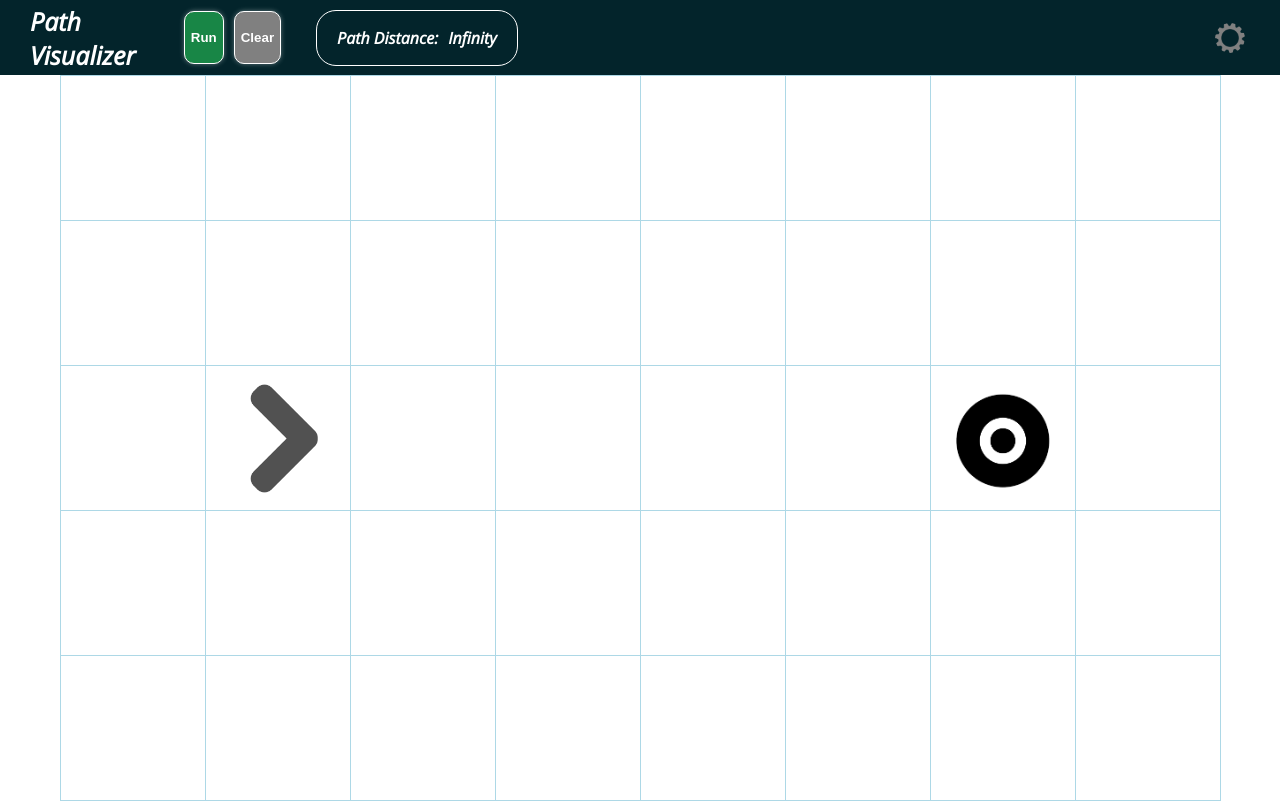
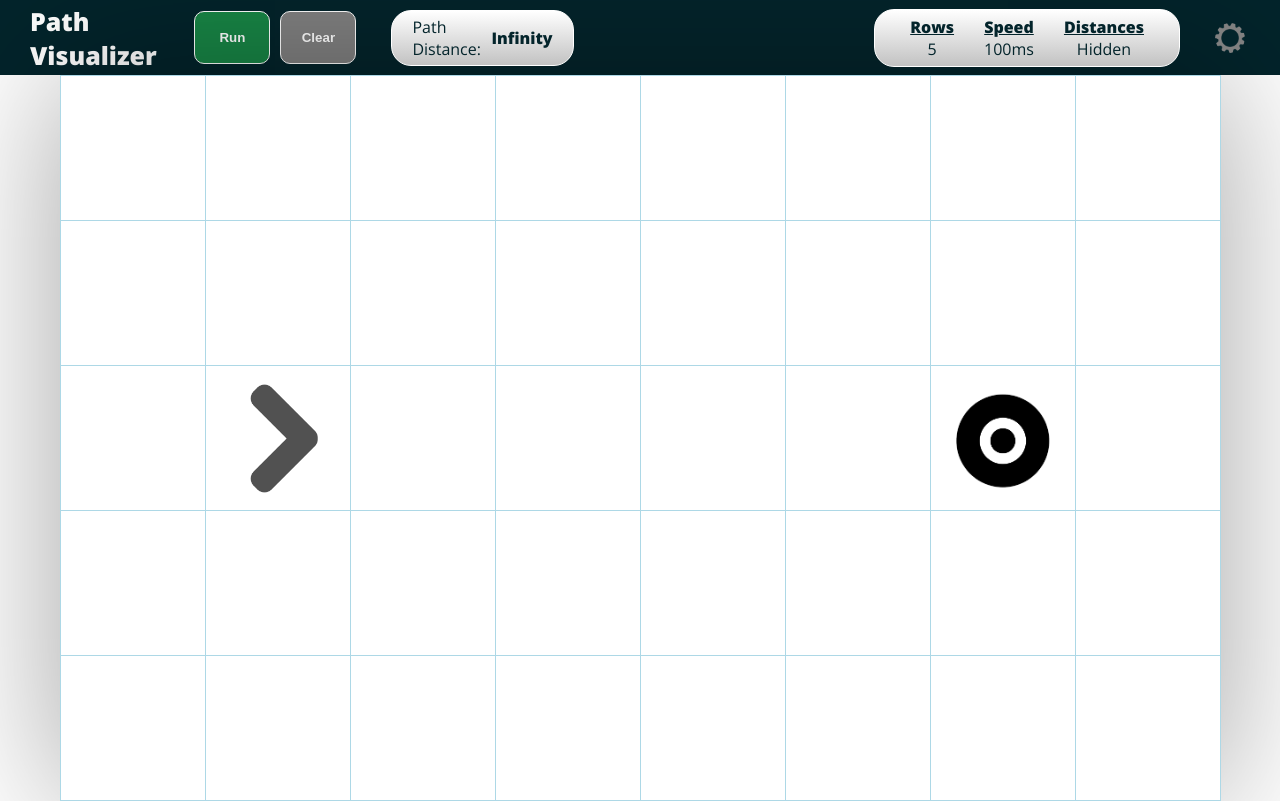
Before and after one commit to AndrewBloodworth/PathVisualizer, a React (Create React App) app: page / in a window 1280 px wide. Built offline with nearby package versions, Linux system fonts and the light colour scheme.

Commit message:
Added settings detail

```diff
--- a/src/Classes/DOMController.js
+++ b/src/Classes/DOMController.js
@@ -10,7 +10,6 @@ export class DOMController {
   }
   disableInteraction(disable) {
     this.disabled = disable;
-    console.log(this.disabled);
     //Disable Grid Table
     const cssRoot = document.querySelector(":root");
     if (disable) {
@@ -73,6 +72,11 @@ export class DOMController {
   }
   updatePathDistance(distance) {
     document.getElementById("distance").innerHTML = distance;
+  }
+  updateAlgoButton(title) {
+    document.getElementById(
+      "algo-button"
+    ).innerHTML = `<strong>${title}</strong>`;
   }
   noPathFound(id) {
     if (!this.board.isNode(id)) {
--- a/src/algorithms/Algorithm.js
+++ b/src/algorithms/Algorithm.js
@@ -101,6 +101,7 @@ export class Algorithm {
     return () => {
       this.board.dom.disableInteraction(false);
       this.board.dom.updatePathDistance(distance);
+      this.board.dom.updateAlgoButton(distance === Infinity ? "Run" : "Auto");
       return {
         distance,
         path,
--- a/src/app/index.css
+++ b/src/app/index.css
@@ -1,4 +1,4 @@
-@import url("https://fonts.googleapis.com/css2?family=Lato:ital,wght@1,300&family=Open+Sans:ital@1&display=swap");
+@import url("https://fonts.googleapis.com/css2?family=Open+Sans:wght@300;400;800&display=swap");
 :root {
   --size: 50px;
   --grid-interact: auto;
@@ -40,14 +40,13 @@ main {
   color: white;
   margin: 0 30px;
   height: 100%;
+  font-weight: 800;
 }
 .nav-title h1 {
   font-size: 25px;
   margin: auto;
 }
-button {
-  box-shadow: 0px 0px 5px rgba(255, 255, 255, 0.363);
-}
+
 .controls {
   display: flex;
   justify-content: space-between;
@@ -65,6 +64,7 @@ button {
 }
 .clear-button button {
   height: 53px;
+  width: 76px;
   text-align: center;
   color: white;
   background-color: grey;
@@ -83,12 +83,57 @@ button {
 }
 .algo-button button {
   height: 53px;
+  width: 76px;
   text-align: center;
   color: white;
   background-color: rgb(24, 134, 70);
+  background-size: cover;
   border-radius: 10px;
   border: 1px solid white;
   cursor: pointer;
+}
+.options {
+  display: flex;
+  justify-content: flex-end;
+  align-items: center;
+  width: 100%;
+}
+.settings-detail {
+  display: flex;
+  justify-content: flex-end;
+  align-items: center;
+  height: 56px;
+  margin-left: var(--gear-size);
+  margin-right: var(--gear-size);
+  color: var(--nav-color);
+  background-image: linear-gradient(white, rgb(194, 194, 194));
+  padding-right: 20px;
+  padding-left: 20px;
+  border: 1px solid white;
+  border-radius: 20px;
+}
+.detail {
+  display: flex;
+  flex-direction: column;
+  align-items: center;
+  font-weight: 300;
+
+  padding: 0px calc(var(--gear-size) / 2);
+}
+.detail u {
+  font-weight: 800;
+}
+.distance {
+  display: flex;
+  justify-content: space-evenly;
+  align-items: center;
+  color: var(--nav-color);
+  background-image: linear-gradient(white, rgb(194, 194, 194));
+  padding-right: 20px;
+  padding-left: 20px;
+  border: 1px solid white;
+  border-radius: 20px;
+  font-weight: 400;
 }
 .view-distance {
   display: flex;
@@ -262,6 +307,7 @@ input {
   border-collapse: collapse;
   border-spacing: 0;
   pointer-events: var(--grid-interact);
+  box-shadow: 0px 0px var(--size) rgba(0, 0, 0, 0.363);
 }
 
 .unvisited {
@@ -280,7 +326,7 @@ td {
 .specs {
   color: rgb(13, 13, 39);
   font-size: var(--font-size);
-  font-weight: 900;
+  font-weight: 800;
   visibility: var(--visibility);
   pointer-events: none;
   display: flex;
@@ -437,15 +483,3 @@ td {
   animation-duration: calc(var(--toggle) * var(--animation-speed-path));
   animation-play-state: var(--playState);
 }
-
-.distance {
-  display: flex;
-  justify-content: space-evenly;
-  align-items: center;
-  color: white;
-  padding-right: 20px;
-  padding-left: 20px;
-  border: 1px solid white;
-  border-radius: 20px;
-  font-weight: 900;
-}
--- a/src/components/nav/Nav.js
+++ b/src/components/nav/Nav.js
@@ -9,6 +9,7 @@ export const Nav = ({ numberOfRows, setNumberOfRows }) => {
   const handleClick = async () => {
     board.dom.setAnimations("on");
     board.dom.updatePathDistance("Searching...");
+    board.dom.updateAlgoButton("Running");
     board.solved = false;
     board.runAlgorithm();
   };
--- a/src/components/nav/Settings.js
+++ b/src/components/nav/Settings.js
@@ -32,8 +32,25 @@ export const Settings = ({ numberOfRows, setNumberOfRows }) => {
   return (
     <div className="settings-container">
       <div className="distance">
-        <p style={{ paddingRight: 10 }}>Path Distance: </p>
-        <p id="distance">Infinity</p>
+        <p style={{ paddingRight: 10, margin: 0 }}>Path Distance: </p>
+        <p id="distance" style={{ fontWeight: 800 }}>
+          Infinity
+        </p>
+      </div>
+      <div className="options">
+        <div className="settings-detail">
+          <div className="detail">
+            <u>Rows </u>
+            {numberOfRows}
+          </div>
+          <div className="detail">
+            <u>Speed</u>
+            {speed}ms
+          </div>
+          <div className="detail">
+            <u>Distances</u>
+            {checked ? "Hidden" : "Shown"}
+          </div>
         </div>
         <div className="settings-gear">
           <div
@@ -55,7 +72,6 @@ export const Settings = ({ numberOfRows, setNumberOfRows }) => {
               <div className="slider">
                 <label for="slider">
                   <span style={{ fontSize: 20 }}>Rows: </span>
-                {numberOfRows}
                 </label>
                 <input
                   onChange={handleChange}
@@ -70,7 +86,6 @@ export const Settings = ({ numberOfRows, setNumberOfRows }) => {
               <div className="speed">
                 <label for="speed">
                   <span style={{ fontSize: 20 }}>Speed: </span>
-                {speed}ms
                 </label>
                 <input
                   onChange={handleChangeSpeed}
@@ -86,7 +101,6 @@ export const Settings = ({ numberOfRows, setNumberOfRows }) => {
               <div className="view-distance">
                 <label>
                   <span style={{ fontSize: 20 }}>Distances: </span>
-                {checked ? "Hidden" : "Shown"}
                 </label>
                 <div className="show-hide-distances">
                   <p style={{ margin: 0 }}>Show</p>
@@ -102,5 +116,6 @@ export const Settings = ({ numberOfRows, setNumberOfRows }) => {
           </div>
         </div>
       </div>
+    </div>
   );
 };
```
Lines whose indentation alone changed are shown as unchanged.
